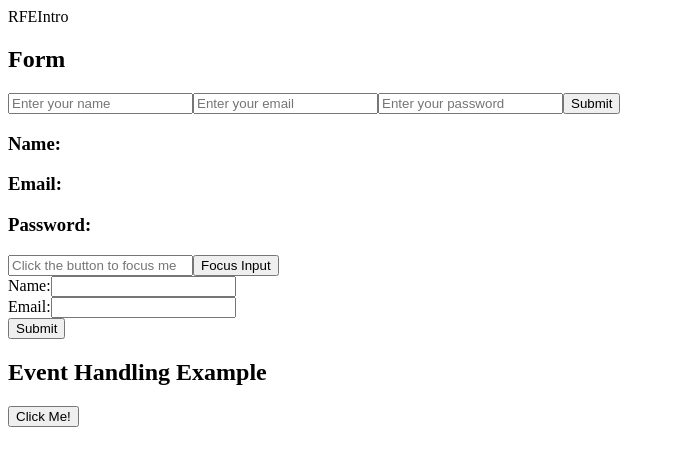
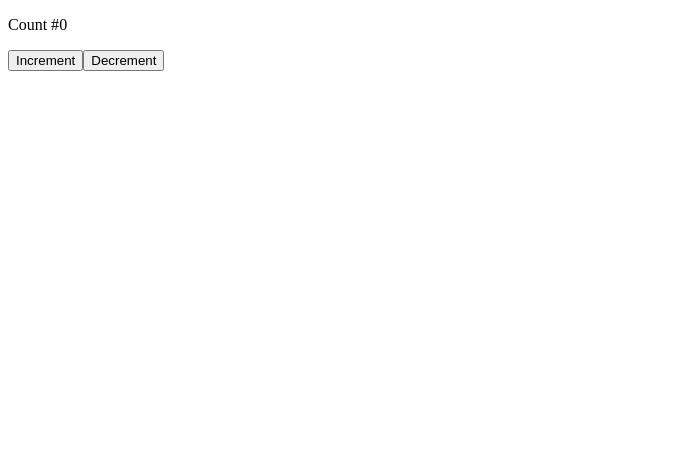
Before and after one commit to DevanshSK/React-Mastery-Journey, a React (Vite) app in the folder ts-demos/: page / in a window 1280 px wide. Shown: the top 466 px of the page, without its empty margins (0-675 px from the left). Built offline with nearby package versions, Linux system fonts and the light colour scheme.

Commit message:
React with TS: ContextAPI and useReducers completed

```diff
--- a/ts-demos/src/App.tsx
+++ b/ts-demos/src/App.tsx
@@ -1,17 +1,26 @@
 // # Component Prop Typing
 // import Button from "./components/Button"
 // import User from "./components/User"
-
-import RFEIntro from "./components/ref-forms-and-events/RFEIntro"
-// import UseStateIntro from "./components/usestate/UseStateIntro"
 
 // # Reusable Prop Types
 // import AdminInfo from "./components/reusable-types/AdminInfo"
 // import UserInfo from "./components/reusable-types/UserInfo"
 // import type { AdminInfoType, Info } from "./types/types"
 
+// # Types for UseState
+// import UseStateIntro from "./components/usestate/UseStateIntro"
 
-// # Types for UseState
+// # Forms, Events and Refs
+// import RFEIntro from "./components/ref-forms-and-events/RFEIntro"
+
+// # Context API in TS
+// import ContextIntro from "./components/context-api/ContextIntro";
+
+// # useReducer in TS
+import UseReducerIntro from "./components/use-reducers/UseReducerIntro"
+
+
+
 
 
 const App = () => {
@@ -71,8 +80,16 @@ const App = () => {
             {/* # Types for UseState */}
 
             {/* # Types for useRefs, forms and Events */}
-            <RFEIntro />
+            {/* <RFEIntro /> */}
             {/* # Types for useRefs, forms and Events */}
+
+            {/* # Context API in TS */}
+            {/* <ContextIntro /> */}
+            {/* # Context API in TS */}
+
+            {/* # UseReducer in TS */}
+            <UseReducerIntro />
+            {/* # UseReducer in TS */}
         </div>
     )
 }
--- /dev/null
+++ b/ts-demos/src/components/context-api/ContextIntro.tsx
@@ -0,0 +1,15 @@
+import MyProvider from "./context/myContext"
+import ContextCounter from "./ContextCounter"
+
+const ContextIntro = () => {
+    return (
+        <MyProvider>
+            <div>
+                ContextIntro
+                <ContextCounter />
+            </div>
+        </MyProvider>
+    )
+}
+
+export default ContextIntro
--- /dev/null
+++ b/ts-demos/src/components/use-reducers/Counter.tsx
@@ -0,0 +1,34 @@
+import { useReducer } from 'react'
+
+type Action = {
+    type: "INCREMENT" | "DECREMENT";
+}
+type State = {
+    count: number;
+}
+
+const reducer = (state: State, action: Action): State => {
+    switch (action.type) {
+        case "INCREMENT":
+            return { count: state.count + 1 };
+        case "DECREMENT":
+            return { count: state.count - 1 };
+        default:
+            return state;
+    }
+}
+
+const initialState: State = { count: 0 };
+
+const Counter = () => {
+    const [state, dispatch] = useReducer(reducer, initialState);
+    return (
+        <div>
+            <p>Count #{state.count}</p>
+            <button onClick={() => dispatch({ type: "INCREMENT" })} >Increment</button>
+            <button onClick={() => dispatch({ type: "DECREMENT" })} >Decrement</button>
+        </div>
+    )
+}
+
+export default Counter
--- /dev/null
+++ b/ts-demos/src/components/use-reducers/UseReducerIntro.tsx
@@ -0,0 +1,12 @@
+import Counter from "./Counter"
+
+
+const UseReducerIntro = () => {
+    return (
+        <div>
+            <Counter />
+        </div>
+    )
+}
+
+export default UseReducerIntro
```
Also changed, not shown: ts-demos/src/components/context-api/ContextCounter.tsx (added, +17 -0 lines), ts-demos/src/components/context-api/context/myContext.tsx (added, +30 -0 lines).
